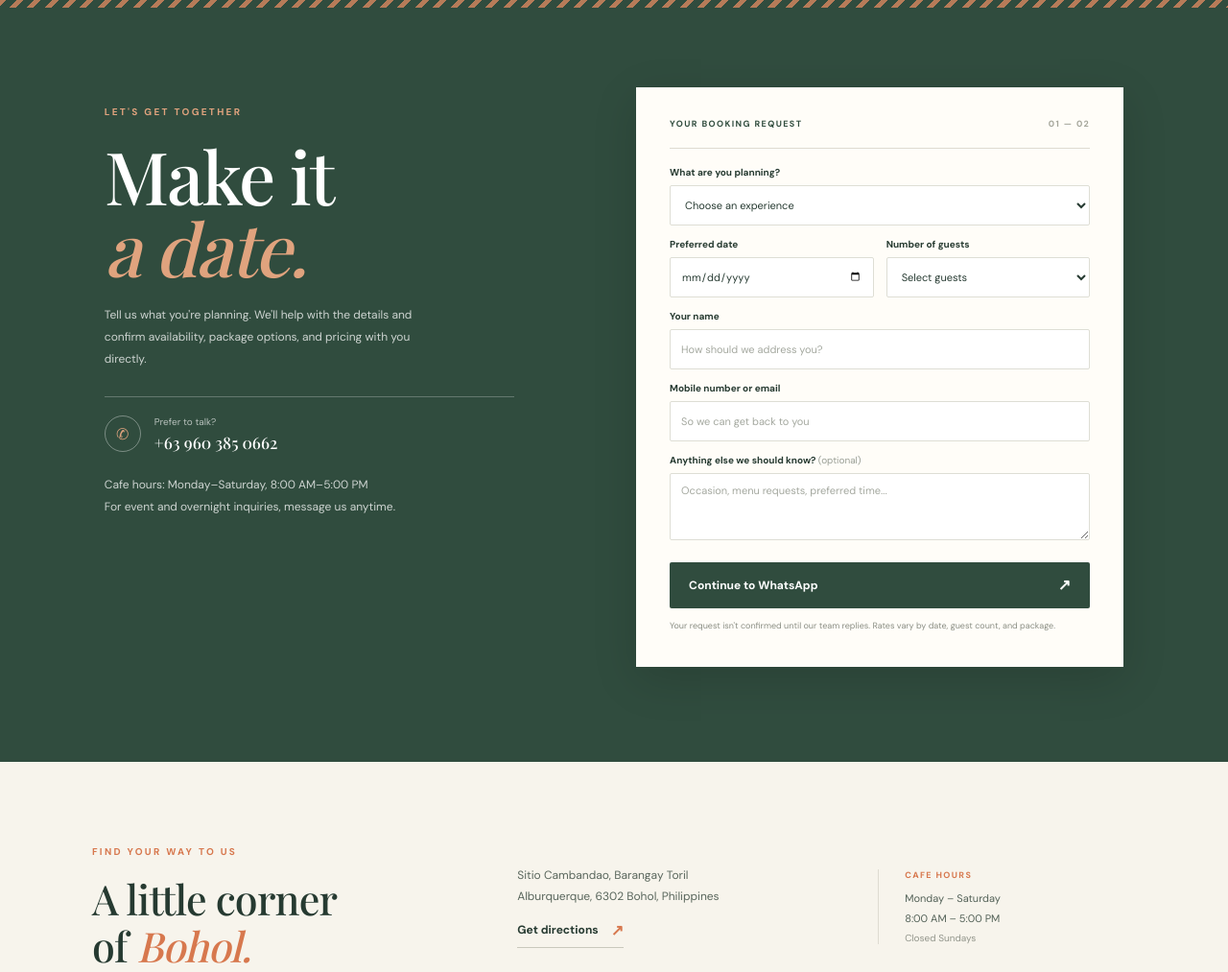
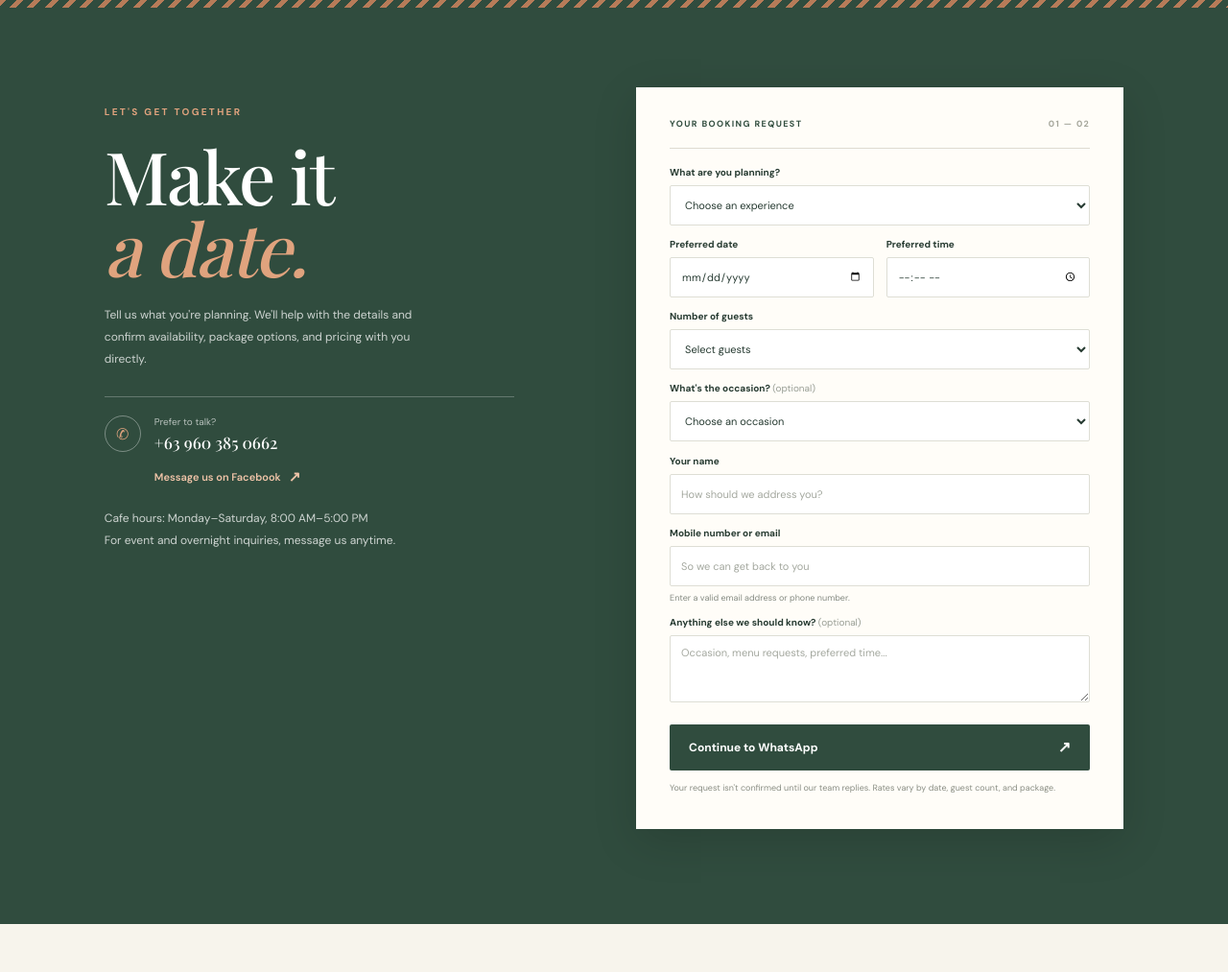
Before and after one commit to lordnolalliv/Casa-Juana-Cafe, a PHP site: page / in a window 1280 px wide. Shown: the part 2674-3687 px from the top of the page at 96% size. Run offline with PHP 8.4, Linux system fonts and the light colour scheme.

Commit message:
Improve booking flow and local business details
Co-authored-by: Copilot <223556219+Copilot@users.noreply.github.com>

```diff
--- a/index.html
+++ b/index.html
@@ -6,10 +6,53 @@
   <meta name="theme-color" content="#f7f4ec">
   <meta name="description" content="Book a table, catering, or a private event at Casa Juana Cafe in Alburquerque, Bohol.">
   <title>Book a Table or Event | Casa Juana Cafe</title>
+  <meta property="og:type" content="website">
+  <meta property="og:title" content="Casa Juana Cafe | Good food. Good company.">
+  <meta property="og:description" content="Filipino comfort food, catering, private events, pool days, and overnight stays in Alburquerque, Bohol.">
+  <meta property="og:image" content="https://raw.githubusercontent.com/lordnolalliv/Casa-Juana-Cafe/main/casa-juana-logo.png">
+  <meta name="twitter:card" content="summary">
+  <meta name="twitter:title" content="Casa Juana Cafe | Good food. Good company.">
+  <meta name="twitter:description" content="Filipino comfort food, catering, private events, pool days, and overnight stays in Alburquerque, Bohol.">
+  <meta name="twitter:image" content="https://raw.githubusercontent.com/lordnolalliv/Casa-Juana-Cafe/main/casa-juana-logo.png">
   <link rel="preconnect" href="https://fonts.googleapis.com">
   <link rel="preconnect" href="https://fonts.gstatic.com" crossorigin>
   <link href="https://fonts.googleapis.com/css2?family=DM+Sans:wght@400;500;600;700&family=Playfair+Display:wght@500;600;700&display=swap" rel="stylesheet">
   <link rel="stylesheet" href="styles.css">
+  <script type="application/ld+json">
+    {
+      "@context": "https://schema.org",
+      "@type": "Restaurant",
+      "name": "Casa Juana Cafe",
+      "image": "https://raw.githubusercontent.com/lordnolalliv/Casa-Juana-Cafe/main/casa-juana-logo.png",
+      "telephone": "+639603850662",
+      "servesCuisine": "Filipino",
+      "sameAs": [
+        "https://www.facebook.com/casajuanacafe",
+        "https://www.google.com/search?kgmid=%2Fg%2F11z3_6lg_r"
+      ],
+      "address": {
+        "@type": "PostalAddress",
+        "streetAddress": "Sitio Cambandao, Barangay Toril",
+        "addressLocality": "Alburquerque",
+        "addressRegion": "Bohol",
+        "postalCode": "6302",
+        "addressCountry": "PH"
+      },
+      "openingHoursSpecification": {
+        "@type": "OpeningHoursSpecification",
+        "dayOfWeek": [
+          "Monday",
+          "Tuesday",
+          "Wednesday",
+          "Thursday",
+          "Friday",
+          "Saturday"
+        ],
+        "opens": "08:00",
+        "closes": "17:00"
+      }
+    }
+  </script>
 </head>
 <body>
   <header class="site-header">
@@ -114,6 +157,7 @@
             <span class="contact-symbol">✆</span>
             <div><small>Prefer to talk?</small><a href="tel:+639603850662">+63 960 385 0662</a></div>
           </div>
+          <a class="booking-facebook" href="https://www.facebook.com/casajuanacafe" target="_blank" rel="noopener noreferrer">Message us on Facebook <span>↗</span></a>
           <p class="booking-hours">Cafe hours: Monday–Saturday, 8:00 AM–5:00 PM<br>For event and overnight inquiries, message us anytime.</p>
         </div>
         <form class="booking-form" id="booking-form">
@@ -129,12 +173,25 @@
           </select>
           <div class="form-row">
             <div><label for="booking-date">Preferred date</label><input id="booking-date" name="date" type="date" required></div>
-            <div><label for="guest-count">Number of guests</label><select id="guest-count" name="guests" required><option value="" selected disabled>Select guests</option><option>1–2</option><option>3–5</option><option>6–10</option><option>11–20</option><option>21–50</option><option>51–100</option><option>More than 100</option></select></div>
+            <div><label for="booking-time">Preferred time</label><input id="booking-time" name="time" type="time" required></div>
           </div>
+          <label for="guest-count">Number of guests</label>
+          <select id="guest-count" name="guests" required><option value="" selected disabled>Select guests</option><option>1–2</option><option>3–5</option><option>6–10</option><option>11–20</option><option>21–50</option><option>51–100</option><option>More than 100</option></select>
+          <label for="booking-occasion">What's the occasion? <span class="optional">(optional)</span></label>
+          <select id="booking-occasion" name="occasion">
+            <option value="">Choose an occasion</option>
+            <option>Casual meal</option>
+            <option>Birthday</option>
+            <option>Wedding or christening</option>
+            <option>Family reunion</option>
+            <option>Office or community event</option>
+            <option>Other</option>
+          </select>
           <label for="customer-name">Your name</label>
           <input id="customer-name" name="name" type="text" placeholder="How should we address you?" autocomplete="name" required>
           <label for="customer-contact">Mobile number or email</label>
-          <input id="customer-contact" name="contact" type="text" placeholder="So we can get back to you" required>
+          <input id="customer-contact" name="contact" type="text" placeholder="So we can get back to you" aria-describedby="contact-hint" required>
+          <small class="field-hint" id="contact-hint">Enter a valid email address or phone number.</small>
           <label for="booking-notes">Anything else we should know? <span class="optional">(optional)</span></label>
           <textarea id="booking-notes" name="notes" rows="3" placeholder="Occasion, menu requests, preferred time..."></textarea>
           <button class="button button-dark submit-button" type="submit">Continue to WhatsApp <span>↗</span></button>
@@ -154,13 +211,22 @@
         <a class="arrow-link" href="https://www.google.com/maps/search/?api=1&query=Casa+Juana+Cafe+Sitio+Cambandao+Alburquerque+Bohol" target="_blank" rel="noreferrer">Get directions <span>↗</span></a>
       </div>
       <div class="visit-hours"><b>CAFE HOURS</b><span>Monday – Saturday</span><span>8:00 AM – 5:00 PM</span><small>Closed Sundays</small></div>
+      <div class="visit-map">
+        <iframe
+          title="Map to Casa Juana Cafe in Alburquerque, Bohol"
+          src="https://www.google.com/maps?q=Casa+Juana+Cafe+Sitio+Cambandao+Alburquerque+Bohol&output=embed"
+          loading="lazy"
+          referrerpolicy="no-referrer-when-downgrade"
+          allowfullscreen>
+        </iframe>
+      </div>
     </section>
   </main>
 
   <footer class="site-footer">
     <a class="brand footer-brand" href="#home"><img src="casa-juana-logo.png" alt=""><span>Casa Juana <small>Cafe · Catering · Events</small></span></a>
     <span>Made for good food & good company.</span>
-    <a href="https://www.google.com/search?kgmid=%2Fg%2F11z3_6lg_r" target="_blank" rel="noreferrer">Find Casa Juana online ↗</a>
+    <a href="https://www.facebook.com/casajuanacafe" target="_blank" rel="noopener noreferrer">Find us on Facebook ↗</a>
   </footer>
   <script src="script.js"></script>
 </body>
--- a/script.js
+++ b/script.js
@@ -17,22 +17,68 @@ mainNav.querySelectorAll("a").forEach((link) => {
 });
 
 const bookingDate = document.querySelector("#booking-date");
+const bookingTime = document.querySelector("#booking-time");
+const bookingType = document.querySelector("#booking-type");
+const customerContact = document.querySelector("#customer-contact");
 const localToday = new Date();
 const dateOffset = localToday.getTimezoneOffset() * 60000;
 bookingDate.min = new Date(localToday.getTime() - dateOffset).toISOString().slice(0, 10);
 
+function updateBookingConstraints() {
+  const isCafeTable = bookingType.value === "Table reservation";
+  bookingTime.min = isCafeTable ? "08:00" : "";
+  bookingTime.max = isCafeTable ? "17:00" : "";
+
+  const selectedDate = bookingDate.value
+    ? new Date(`${bookingDate.value}T12:00:00`)
+    : null;
+  bookingDate.setCustomValidity(
+    isCafeTable && selectedDate && selectedDate.getDay() === 0
+      ? "Cafe table reservations are available Monday through Saturday. For Sunday events, choose another booking type."
+      : ""
+  );
+
+  const timeIsOutsideCafeHours = isCafeTable && bookingTime.value &&
+    (bookingTime.value < "08:00" || bookingTime.value > "17:00");
+  bookingTime.setCustomValidity(
+    timeIsOutsideCafeHours ? "Cafe table reservations are available from 8:00 AM to 5:00 PM." : ""
+  );
+}
+
+bookingType.addEventListener("change", updateBookingConstraints);
+bookingDate.addEventListener("input", updateBookingConstraints);
+bookingTime.addEventListener("input", updateBookingConstraints);
+
+function validateContact() {
+  const value = customerContact.value.trim();
+  const isEmail = /^[^\s@]+@[^\s@]+\.[^\s@]+$/.test(value);
+  const phone = value.replace(/[^\d+]/g, "");
+  const isPhone = /^\+?\d{7,15}$/.test(phone);
+  customerContact.setCustomValidity(
+    isEmail || isPhone ? "" : "Enter a valid email address or phone number."
+  );
+}
+
+customerContact.addEventListener("input", validateContact);
+
 document.querySelector("#booking-form").addEventListener("submit", (event) => {
   event.preventDefault();
   const form = event.currentTarget;
+  updateBookingConstraints();
+  validateContact();
   if (!form.reportValidity()) return;
 
   const booking = new FormData(form);
+  const date = new Date(`${booking.get("date")}T12:00:00`);
+  const formattedDate = new Intl.DateTimeFormat("en-PH", { dateStyle: "full" }).format(date);
   const message = [
     "Hello Casa Juana Cafe! I'd like to make a booking inquiry.",
     "",
     `Booking: ${booking.get("bookingType")}`,
-    `Preferred date: ${booking.get("date")}`,
+    `Preferred date: ${formattedDate}`,
+    `Preferred time: ${booking.get("time")}`,
     `Guests: ${booking.get("guests")}`,
+    booking.get("occasion") ? `Occasion: ${booking.get("occasion")}` : "",
     `Name: ${booking.get("name")}`,
     `Contact: ${booking.get("contact")}`,
     booking.get("notes") ? `Details: ${booking.get("notes")}` : ""
--- a/styles.css
+++ b/styles.css
@@ -102,6 +102,8 @@ h1 em, h2 em { font-weight: 500; color: #d9a681; }
 .booking-contact div { display: grid; gap: 4px; }
 .booking-contact small { color: rgba(255,255,255,.65); font-size: 10px; }
 .booking-contact a { font: 500 17px "Playfair Display", Georgia, serif; }
+.booking-facebook { display: inline-flex; gap: 8px; align-items: center; margin: 15px 0 0 52px; color: #f0c4a8; font-size: 11px; font-weight: 600; }
+.booking-facebook span { font-size: 15px; }
 .booking-copy .booking-hours { color: rgba(255,255,255,.55); font-size: 10px; line-height: 1.8; margin-top: 18px; }
 .booking-form { padding: 32px 35px 27px; background: var(--paper); color: var(--ink); box-shadow: 0 13px 44px rgba(0,0,0,.14); }
 .form-heading { display: flex; justify-content: space-between; padding-bottom: 19px; margin-bottom: 18px; border-bottom: 1px solid var(--line); color: var(--green); font-size: 9px; font-weight: 700; letter-spacing: 1.4px; }
@@ -114,6 +116,8 @@ h1 em, h2 em { font-weight: 500; color: #d9a681; }
 .form-row { display: grid; grid-template-columns: 1fr 1fr; gap: 13px; }
 .form-row > div { min-width: 0; }
 .optional { color: #999e95; font-weight: 400; }
+.field-hint { display: block; margin-top: 6px; color: #858b82; font-size: 9px; }
+.booking-form select#booking-occasion { margin-bottom: 1px; }
 .submit-button { width: 100%; margin-top: 18px; justify-content: space-between; min-height: 48px; }
 .form-disclaimer { margin: 11px 0 0; color: #8a8e84; font-size: 9px; line-height: 1.6; }
 .form-message { margin: 9px 0 0; color: var(--green); font-size: 10px; }
@@ -125,6 +129,8 @@ h1 em, h2 em { font-weight: 500; color: #d9a681; }
 .visit-hours { display: grid; gap: 7px; border-left: 1px solid var(--line); padding-left: 27px; font-size: 11px; color: #536157; }
 .visit-hours b { color: var(--orange); font-size: 9px; letter-spacing: 1.4px; margin-bottom: 4px; }
 .visit-hours small { color: #92958b; font-size: 10px; }
+.visit-map { grid-column: 1 / -1; height: 260px; overflow: hidden; background: #e8e5db; }
+.visit-map iframe { display: block; width: 100%; height: 100%; border: 0; }
 .site-footer { min-height: 84px; border-top: 1px solid var(--line); padding: 16px 7.2%; display: flex; justify-content: space-between; align-items: center; color: #778078; font-size: 10px; }
 .footer-brand { color: var(--ink); font-size: 16px; }
 .footer-brand img { width: 42px; height: 42px; }
@@ -159,6 +165,7 @@ h1 em, h2 em { font-weight: 500; color: #d9a681; }
   .booking-form { padding: 28px 24px 24px; }
   .visit-section { grid-template-columns: 1fr 1fr; }
   .visit-hours { grid-column: 2; }
+  .visit-map { grid-column: 1 / -1; }
 }
 
 @media (max-width: 620px) {
@@ -205,6 +212,7 @@ h1 em, h2 em { font-weight: 500; color: #d9a681; }
   .visit-section { grid-template-columns: 1fr; gap: 25px; padding-top: 66px; padding-bottom: 66px; }
   .visit-section h2 { font-size: 42px; }
   .visit-hours { grid-column: auto; border-left: 0; border-top: 1px solid var(--line); padding: 19px 0 0; }
+  .visit-map { height: 230px; }
   .site-footer { flex-wrap: wrap; gap: 16px; padding: 19px 6%; }
   .site-footer > span { order: 3; width: 100%; }
   .footer-brand { font-size: 14px; }
```
